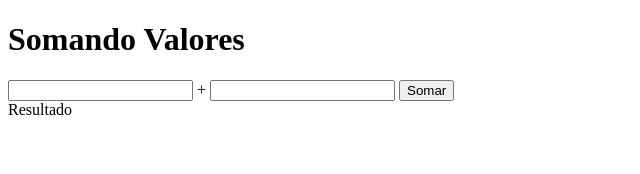
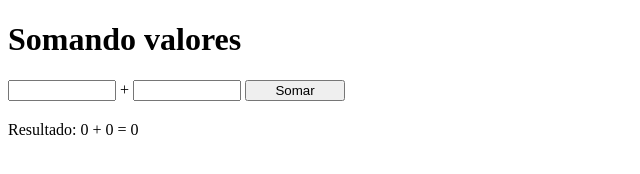
Before and after one commit to lucashsouza/JavaScript-CursoemVideo, a plain HTML site: page aula10/ex007.html in a window 1280 px wide. Both pictures are taken after a click on the button "Somar". Shown: the whole page, without its empty margins (0-640 px from the left). Drawn offline with Linux system fonts and the light colour scheme.

Commit message:
Eventos DOM - Curso JavaScript #10

```diff
--- a/aula10/ex007.html
+++ b/aula10/ex007.html
@@ -1,30 +1,43 @@
 <!DOCTYPE html>
 <html lang="pt-br">
+
 <head>
     <meta charset="UTF-8">
     <meta name="viewport" content="width=device-width, initial-scale=1.0">
     <title>Somando números</title>
+    <style>
+        body {
+            font: normal 18pt;
+        }
+
+        input {
+            font: normal 18pt;
+            width: 100px;
+            margin-bottom: 20px;
+        }
+    </style>
 </head>
+
 <body>
-    <h1>Somando Valores</h1>
-    <input type="number" name="txtn1" id="txtn1"> +
-    <input type="number" name="txtn2" id="txtn2">
-    <input type="button" value="Somar" onclick="somar()">
-    <div id="res">Resultado</div>
+    <h1>Somando valores</h1>
+    <input type="number" name="txtn1" id="txtn1" /> +
+    <input type="number" name="txtn2" id="txtn2" />
+    <input type="button" value="Somar" onclick="somar()" />
+    <div id="resultado">Resultado: </div>
 
     <script>
-        function somar(){
+        function somar() {
             var tn1 = window.document.querySelector("input#txtn1");
             var tn2 = window.document.querySelector("input#txtn2");
-            var res = window.document.querySelector("res");
 
+            var res = window.document.getElementById('resultado');
             var numero1 = Number(tn1.value);
             var numero2 = Number(tn2.value);
-            var soma = n1 + n2;
+            var soma = numero1 + numero2;
 
-            resultado.innerHTML = `${numero1} + ${numero2} = ${soma}`;
-
+            res.innerHTML = `Resultado: ${numero1} + ${numero2} = ${soma}`;
         }
     </script>
 </body>
+
 </html>
```
